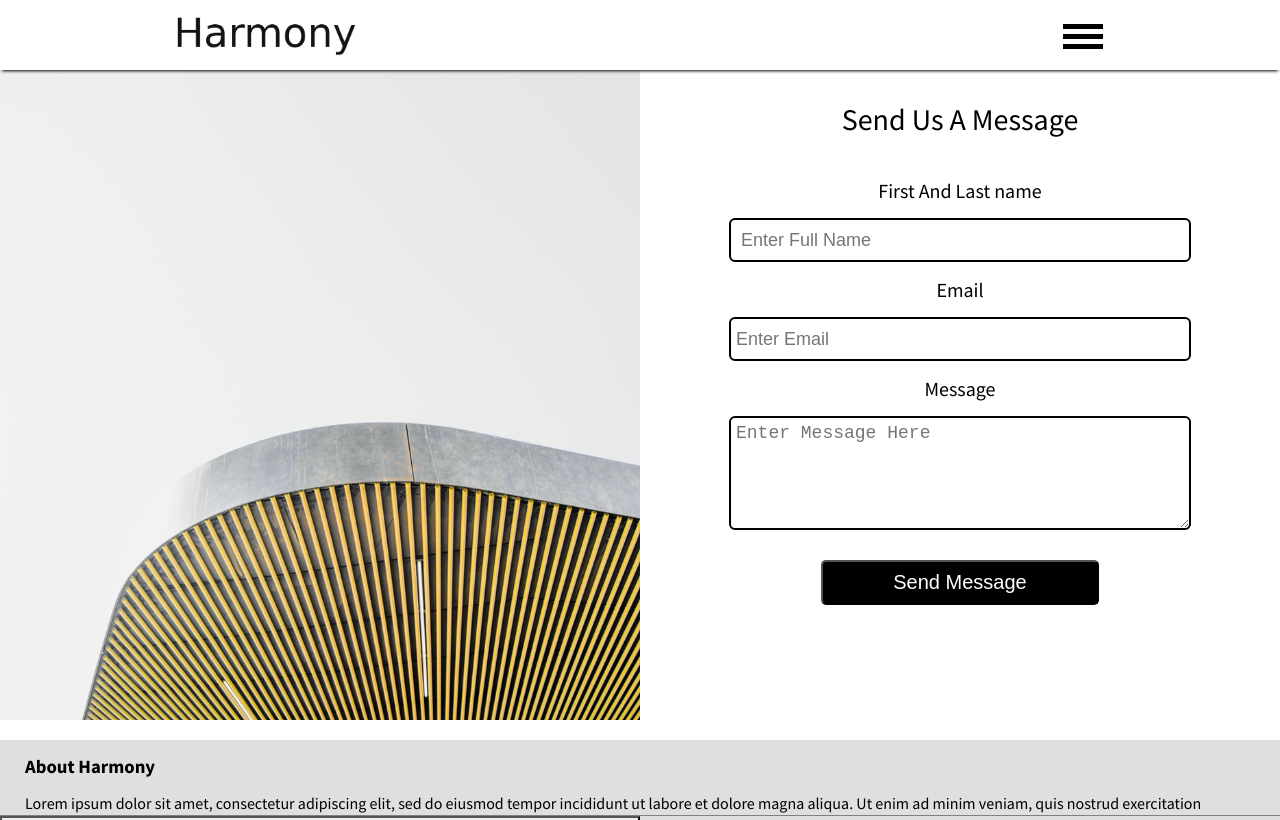
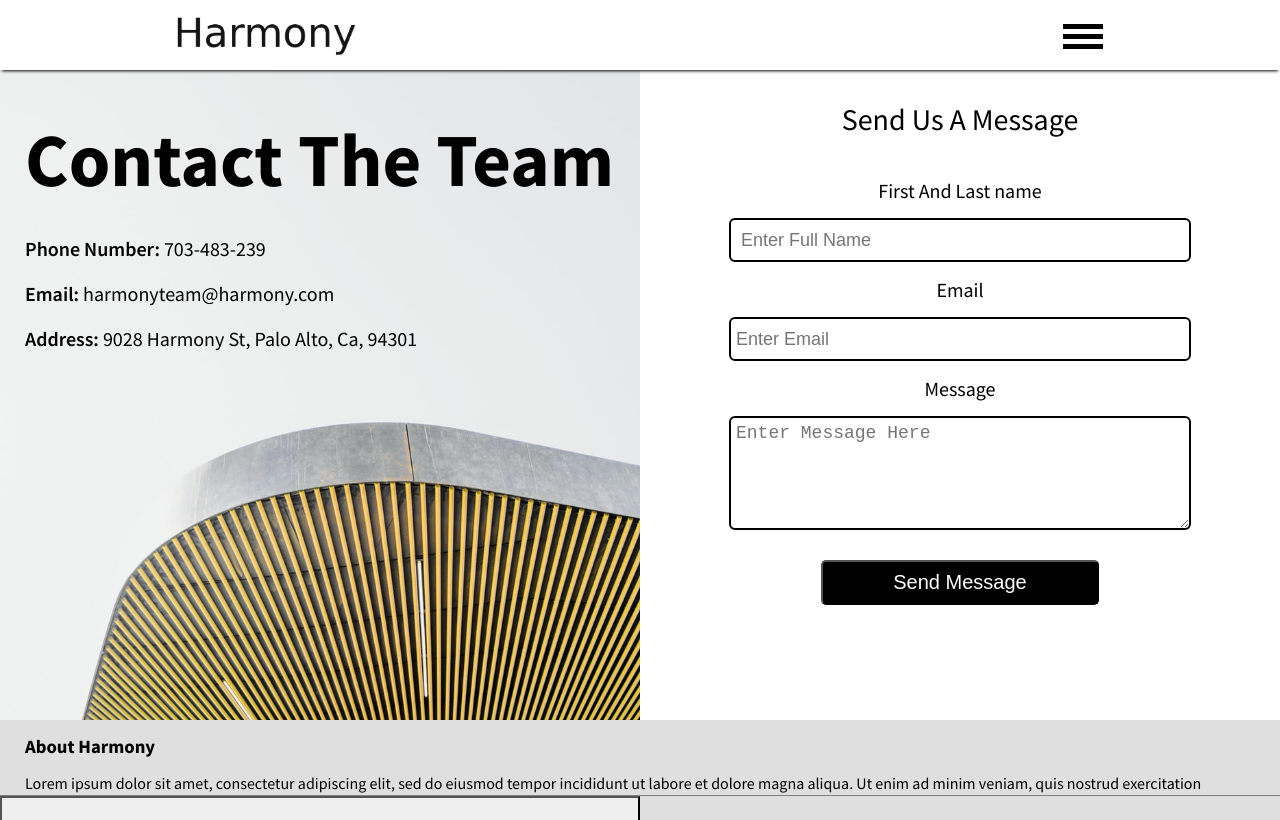
Before and after one commit to hectorohernz/harmony-react, a React (Create React App) app: page /contact in a window 1280 px wide. Shown: the top 820 px of the page. Built offline with nearby package versions, Linux system fonts and the light colour scheme.

Commit message:
added contact form wip

```diff
--- a/src/components/Contact.js
+++ b/src/components/Contact.js
@@ -10,19 +10,24 @@ export default class Contact extends Component{
         return (
             <section className="contact-container">
                 <div className="contact-directions">
-
+                        <div className="contact--content">
+                            <h1>Contact The Team</h1>
+                            <p><span>Phone Number:</span> 703-483-239</p>
+                            <p><span>Email:</span> harmonyteam@harmony.com</p>
+                            <p><span>Address:</span> 9028 Harmony St, Palo Alto, Ca, 94301</p>
+                        </div>
                 </div>
                 <div className="contact-form">
                     <h1 className="contact--header">Send Us A Message</h1>
 
                     <form className="form-container">
-                    <label for="fname">First And Last name</label>
+                    <label htmlFor="fname">First And Last name</label>
                     <input type="text" id="fname" name="fname" placeholder=" Enter Full Name" required/>
 
-                    <label for="contact-email">Email</label>
+                    <label htmlFor="contact-email">Email</label>
                     <input type="email" id="contact-email" name="contact-name" placeholder="Enter Email" required/>
 
-                    <label for="contact-textarea">Message</label>
+                    <label htmlFor="contact-textarea">Message</label>
                     <textarea id="contact-textarea" placeholder="Enter Message Here"></textarea>
 
                     <input type="submit"  value="Send Message" id="submit-btn"/>
--- a/src/components/Header.js
+++ b/src/components/Header.js
@@ -12,7 +12,6 @@ export default class Header extends Component{
         };
         this.hamburgerMenu =  this.hamburgerMenu.bind(this);
         this.antiDisplay = this.antiDisplay.bind(this);
-        this.scrollDisplay =  this.scrollDisplay.bind(this);
     }
     hamburgerMenu(){
         this.setState({ styles: [
@@ -23,23 +22,12 @@ export default class Header extends Component{
             , 'bottom-animate' // className='.bottom'
             , 'hamburger-animate' // className="..moblie-hamburger-icon"
         ], navMenu:true})
-
-        console.log('HAS WORKED')
     }
     antiDisplay(){
         this.setState({navMenu:false,styles:[]})
     }
 
-    scrollDisplay(){
-        if (document.body.scrollTop > 20 || document.documentElement.scrollTop > 20){
-         console.log('Cheese')
-        }else{
-            console.log('Chips')
-        }
-    }
-
     render() {
-        window.onscroll = this.scrollDisplay();
 
         return (
             <header>
@@ -49,13 +37,15 @@ export default class Header extends Component{
                     <span className={`bar middle ${this.state.styles[3]}`}></span>
                     <span className={`bar bottom ${this.state.styles[4]}`}></span>
                 </div>
-
                 <div className={`moblie-nav-bar  ${this.state.styles[1]}`}>
                     <ul>
                         <li className={`moblie__hover__nav moblie__active__nav`}><NavLink to="/" exact >Home</NavLink></li>
                         <li className="moblie__hover__nav moblie__active__nav"><NavLink to="/all" exact >Shop All</NavLink></li>
                         <li className="moblie__hover__nav moblie__active__nav"><NavLink to="/contact" exact>contact</NavLink></li>
                     </ul>
+                    <div className="shopping-chart">
+
+                    </div>
                 </div>
                 <div className={`${this.state.styles[0]}`}></div>
                     <NavLink to="/" exact ><img alt="Harmony Logo" src="img/style-images/harmonylogo.png" id="logo"/></NavLink>
--- a/src/styles/App.css
+++ b/src/styles/App.css
@@ -19,7 +19,7 @@
   -webkit-box-align: center;
       -ms-flex-align: center;
           align-items: center;
-  z-index: 10;
+  z-index: 100;
   -webkit-box-shadow: 0 3px 3px -2px black;
           box-shadow: 0 3px 3px -2px black;
   display: flex;
@@ -32,7 +32,7 @@
 .moblie-nav-bar {
   display: block;
   position: fixed;
-  top: 70px;
+  top: 60px;
   right: 0;
   left: -100;
   height: 100%;
@@ -42,7 +42,7 @@
   transform: translate(100%);
   -webkit-transition: all 0.2s ease;
   transition: all 0.2s ease;
-  z-index: 10;
+  z-index: 100;
 }
 
 .moblie-nav-bar a {
@@ -141,10 +141,10 @@
 .moblie__nav__backdrop {
   width: 100%;
   position: absolute;
-  top: 70px;
+  top: 60px;
   background: black;
   opacity: 80%;
-  z-index: 2;
+  z-index: 99;
   height: 100vh;
   display: block;
 }
@@ -152,6 +152,19 @@
 @media only screen and (min-width: 800px) {
   .nav--bar-container {
     height: 70px;
+  }
+  .moblie-nav-bar {
+    width: 100%;
+    height: 20%;
+  }
+  .moblie-nav-bar ul {
+    -webkit-box-orient: horizontal;
+    -webkit-box-direction: normal;
+        -ms-flex-direction: row;
+            flex-direction: row;
+    -webkit-box-pack: space-evenly;
+        -ms-flex-pack: space-evenly;
+            justify-content: space-evenly;
   }
   #logo {
     height: 50px;
@@ -1303,6 +1316,38 @@
   border-top-right-radius: 50px;
 }
 
+.contact--content {
+  padding-top: 20px;
+  padding-left: 25px;
+  padding-right: 25px;
+  height: 60%;
+  display: -webkit-box;
+  display: -ms-flexbox;
+  display: flex;
+  -webkit-box-orient: vertical;
+  -webkit-box-direction: normal;
+      -ms-flex-direction: column;
+          flex-direction: column;
+  -webkit-box-pack: center;
+      -ms-flex-pack: center;
+          justify-content: center;
+}
+
+.contact--content h1 {
+  font-size: 75px;
+  padding-bottom: 20px;
+}
+
+.contact--content p {
+  font-weight: 500;
+  font-size: 20px;
+  margin: 10px 0px;
+}
+
+.contact--content span {
+  font-weight: 600;
+}
+
 .contact-form {
   height: 80vh;
   display: -webkit-box;
@@ -1371,6 +1416,7 @@
     -webkit-box-direction: normal;
         -ms-flex-direction: row;
             flex-direction: row;
+    height: 90vh;
   }
   .contact-form {
     width: 50%;
--- a/src/styles/Partials/Contact/_contact.scss
+++ b/src/styles/Partials/Contact/_contact.scss
@@ -10,6 +10,27 @@
     background-position: bottom;
     border-top-left-radius: 50px;
     border-top-right-radius: 50px;
+}
+.contact--content{
+    padding-top: 20px;
+    padding-left:25px;
+    padding-right:25px;
+    height: 60%;
+    display: flex;
+    flex-direction: column;
+    justify-content: center;
+}
+.contact--content h1{
+    font-size: 75px;
+    padding-bottom: 20px;
+}
+.contact--content p{
+    font-weight: 500;
+    font-size: 20px;
+    margin:10px 0px ;
+}
+.contact--content span{
+    font-weight: 600;
 }
 .contact-form{
     height: 80vh;
@@ -57,12 +78,13 @@
 @media only screen and (min-width: 800px){
     .contact-container{
         flex-direction: row;
+        height: 90vh;
     }
     .contact-form{
         width: 50%;
     }
     .contact-directions{
-        width: 50%;
+        width: 50%
     }
 
 }
```
Also changed, not shown: src/styles/Partials/Header/_Header.scss (+13 -5 lines), 1 other file (tests, documents, lock files or other folders).
